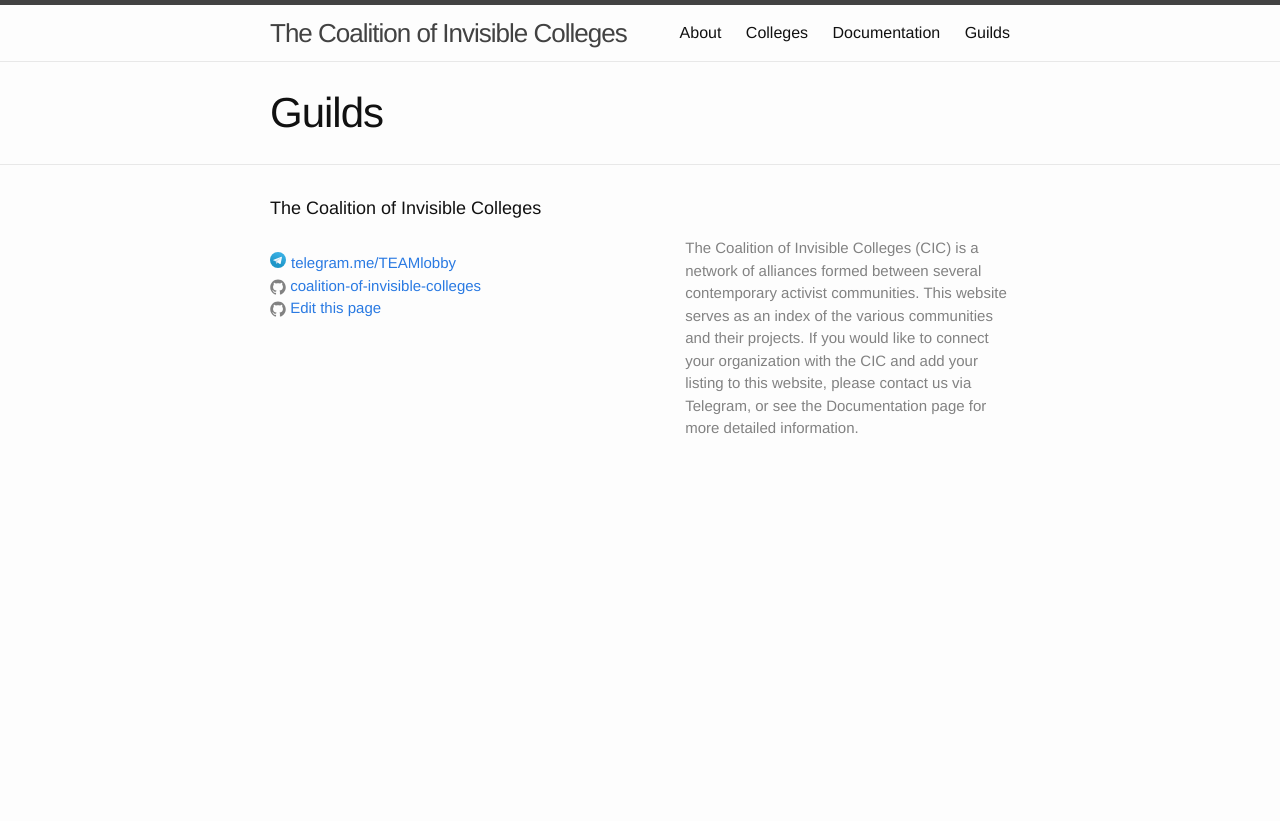
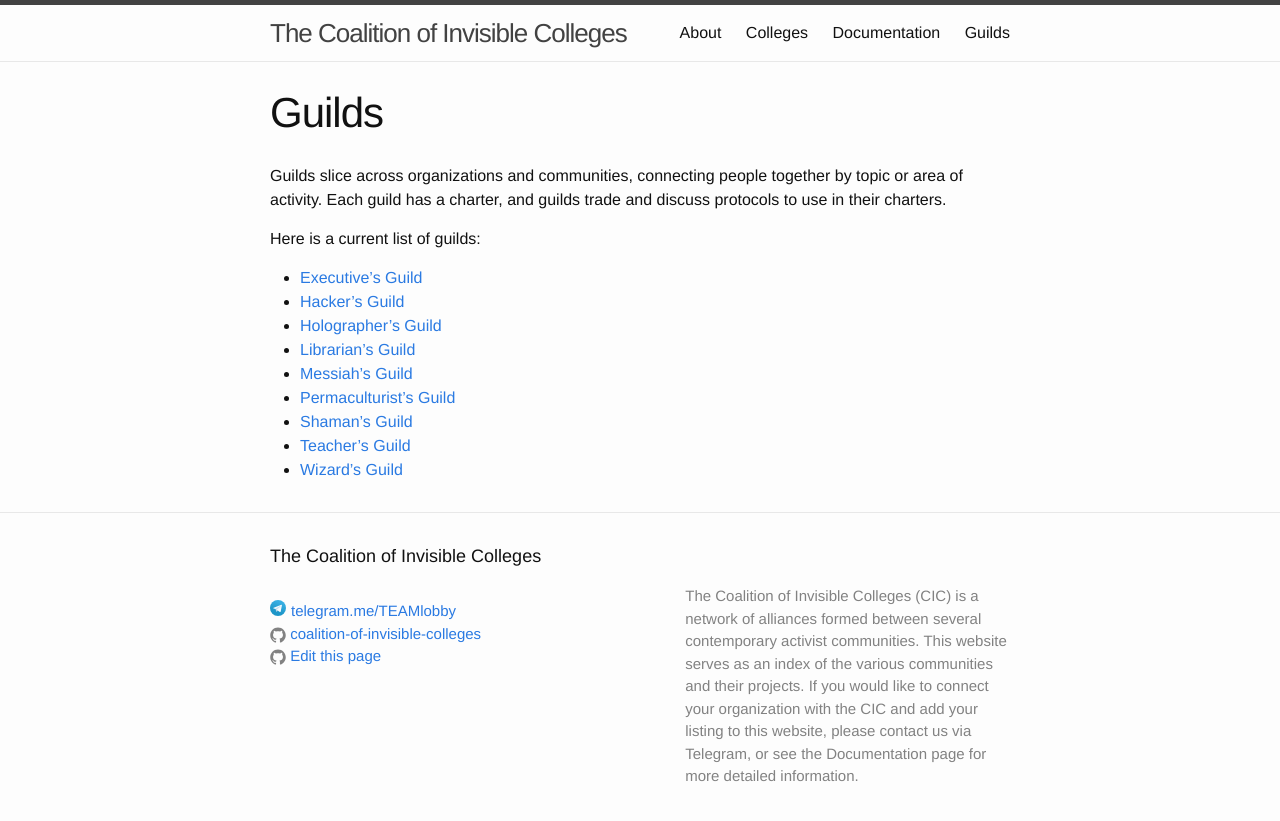
Before and after one commit to coalition-of-invisible-colleges/cic.github.io, a Jekyll site: the page built from guilds.md, in a window 1280 px wide. Shown: the top 821 px of the page. Built offline with Jekyll 4.4.1, drawn with Linux system fonts in a browser that asks for light colours.

Commit message:
Update guilds.md

```diff
--- a/guilds.md
+++ b/guilds.md
@@ -5,3 +5,9 @@ permalink: /guilds/
 menu: true
 menutext: Guilds
 ---
+Guilds slice across organizations and communities, connecting people together by topic or area of activity. Each guild has a charter, and guilds trade and discuss protocols to use in their charters.
+
+Here is a current list of guilds:
+
+{% for guild in site.guilds %}* [{{ guild.title }}]({{ guild.permalink }})
+{% endfor %}
```
